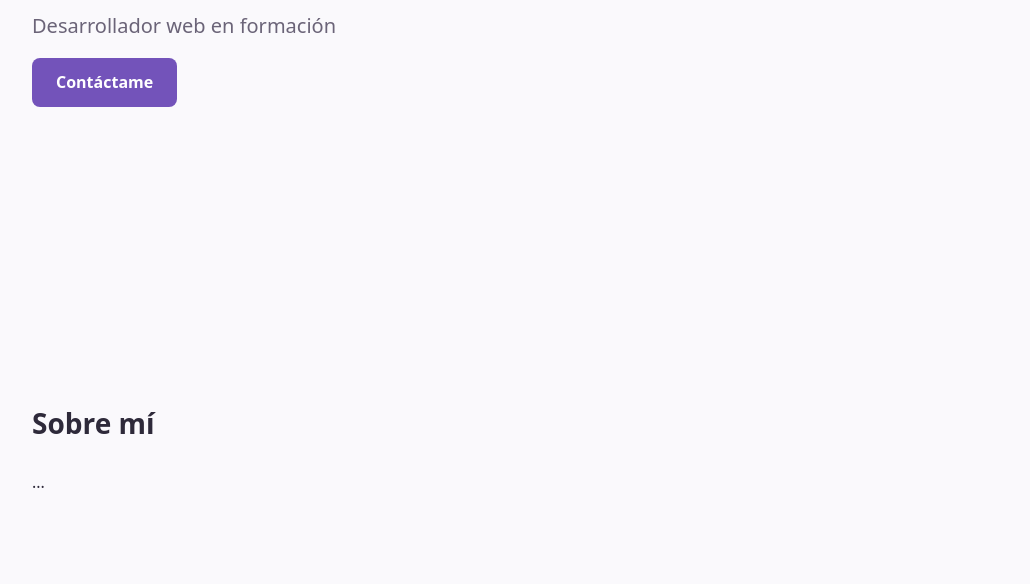
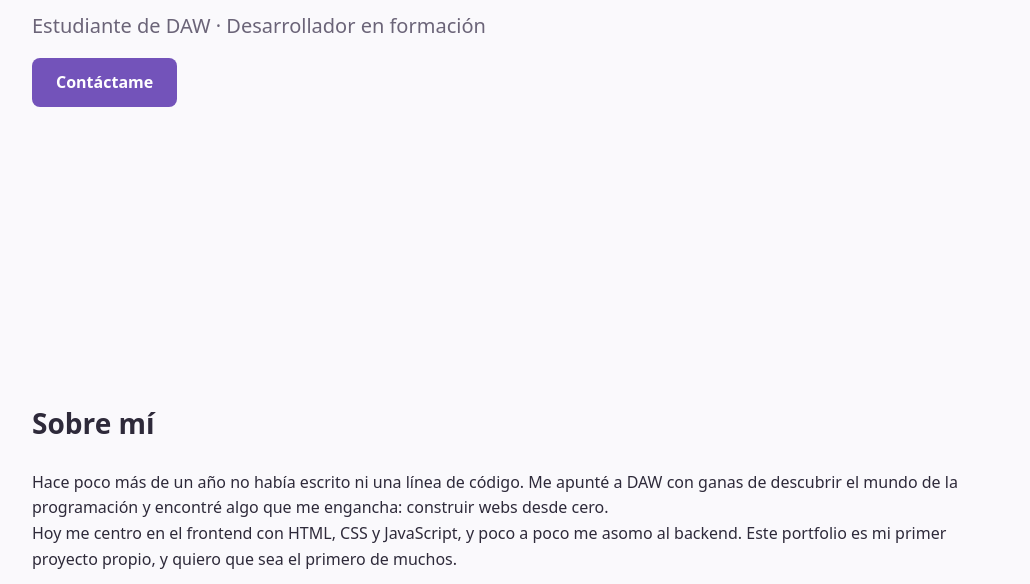
Before and after one commit to sergioregaladorocha-lang/Portfolio, a plain HTML site: page index.html in a window 1280 px wide. Shown: the part 368-952 px from the top of the page, without its empty margins (124-1154 px from the left). Drawn offline with Linux system fonts and the light colour scheme.

Commit message:
Añadir texto en la sección sobre mí, además de editar el texto de la sección de inicio

```diff
--- a/index.html
+++ b/index.html
@@ -25,13 +25,18 @@
   <main>
     <section id="inicio">
       <h1>Hola, soy Sergio</h1>
-      <p>Desarrollador web en formación</p>
+      <p>Estudiante de DAW · Desarrollador en formación </p>
       <a href="#contacto">Contáctame</a>
     </section>
 
     <section id="sobre-mi">
       <h2>Sobre mí</h2>
-      <p>...</p>
+      <p>Hace poco más de un año no había escrito ni una línea de código.
+         Me apunté a DAW con ganas de descubrir el mundo de la programación y encontré algo que me engancha:
+         construir webs desde cero.</p>
+        <p>Hoy me centro en el frontend con HTML,
+         CSS y JavaScript, y poco a poco me asomo al backend. Este portfolio es mi primer proyecto propio,
+          y quiero que sea el primero de muchos.</p>
     </section>
 
     <section id="proyectos">
```
